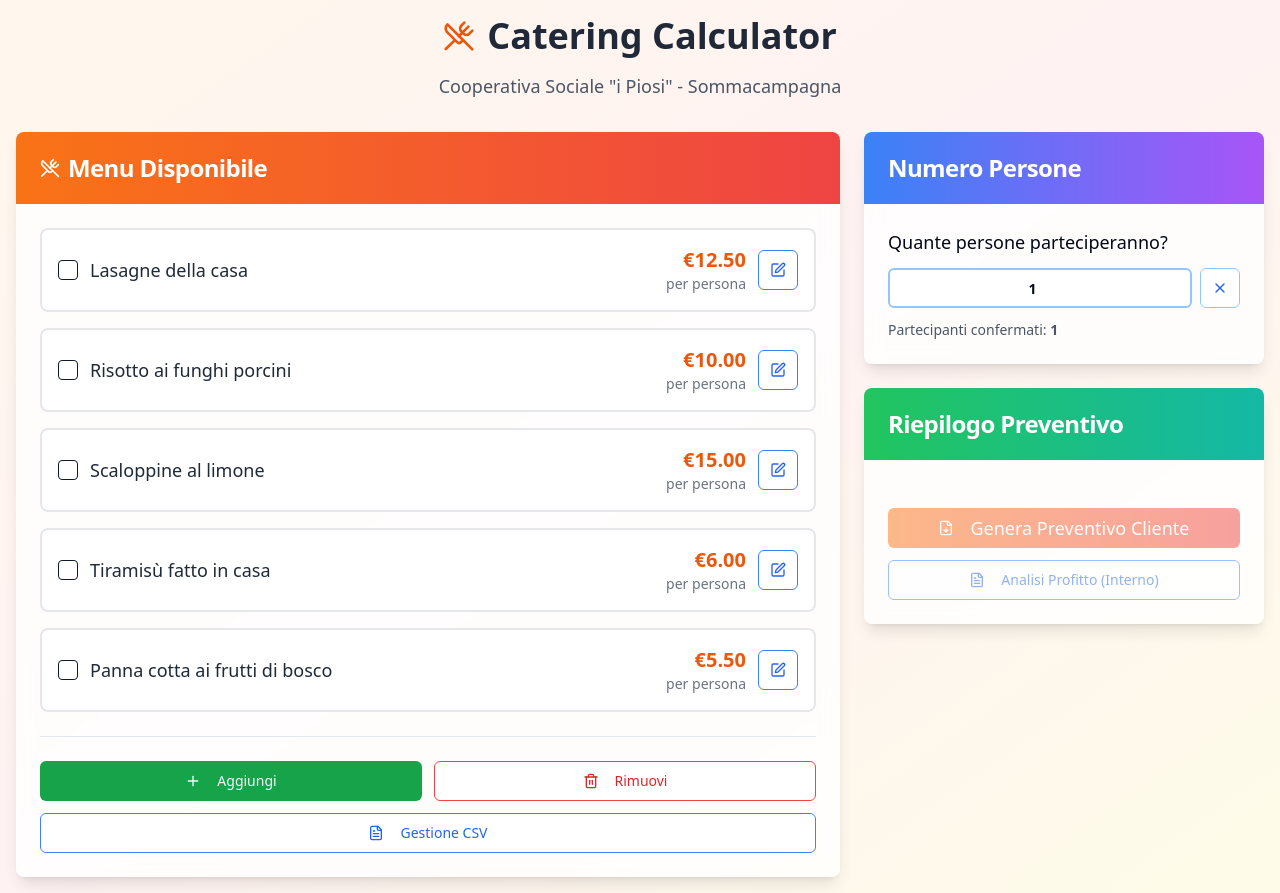
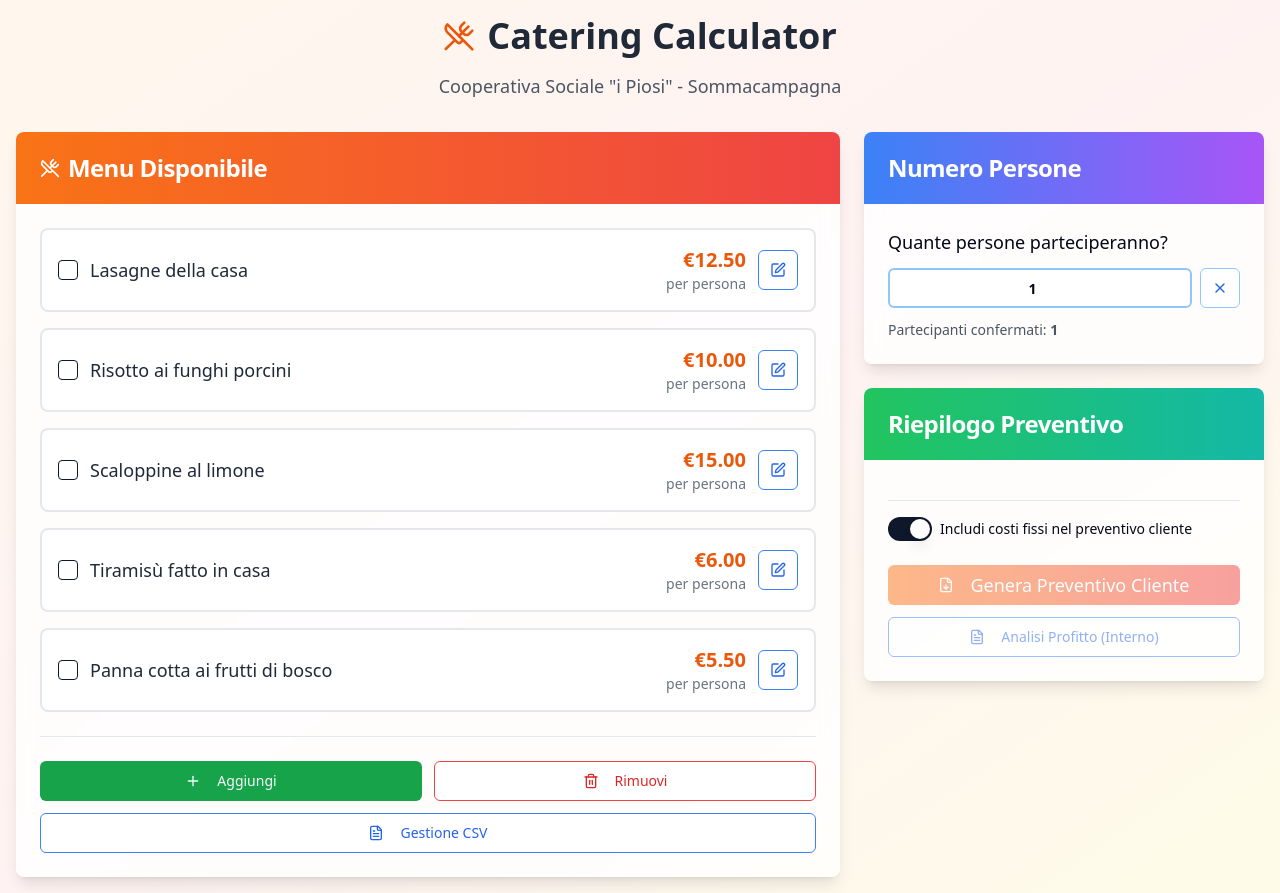
Before and after one commit to serpico3/catering-cost-calculator, a React (Vite) app: page / in a window 1280 px wide. Built offline with nearby package versions, Linux system fonts and the light colour scheme.

Commit message:
Add option to include fixed costs

```diff
--- a/src/components/QuoteSummary.tsx
+++ b/src/components/QuoteSummary.tsx
@@ -2,6 +2,8 @@
 import React, { useState } from 'react';
 import { Card, CardContent, CardHeader, CardTitle } from '@/components/ui/card';
 import { Button } from '@/components/ui/button';
+import { Switch } from '@/components/ui/switch';
+import { Label } from '@/components/ui/label';
 import { FileDown, Settings, FileText } from 'lucide-react';
 import { SelectedProduct } from '@/hooks/useProducts';
 import { FixedCostItem } from '@/hooks/useDynamicFixedCosts';
@@ -23,6 +25,7 @@ const QuoteSummary = ({ selectedProducts, numberOfPeople, fixedCosts, onGenerate
   const [isExportDialogOpen, setIsExportDialogOpen] = useState(false);
   const [isInternalExportDialogOpen, setIsInternalExportDialogOpen] = useState(false);
   const [isFixedCostsDialogOpen, setIsFixedCostsDialogOpen] = useState(false);
+  const [includeFixedCostsInQuote, setIncludeFixedCostsInQuote] = useState(true);
 
   const calculateTotal = () => {
     const selectedTotal = selectedProducts
@@ -35,7 +38,8 @@ const QuoteSummary = ({ selectedProducts, numberOfPeople, fixedCosts, onGenerate
   };
 
   const handleExport = (filename: string) => {
-    onGenerateQuote(filename, selectedProducts, numberOfPeople, fixedCosts);
+    const costsToInclude = includeFixedCostsInQuote ? fixedCosts : [];
+    onGenerateQuote(filename, selectedProducts, numberOfPeople, costsToInclude);
   };
 
   const handleInternalExport = (filename: string) => {
@@ -111,6 +115,19 @@ const QuoteSummary = ({ selectedProducts, numberOfPeople, fixedCosts, onGenerate
           )}
         </div>
 
+        <div className="border-t pt-4 mt-4">
+          <div className="flex items-center space-x-2">
+            <Switch
+              id="include-fixed-costs"
+              checked={includeFixedCostsInQuote}
+              onCheckedChange={setIncludeFixedCostsInQuote}
+            />
+            <Label htmlFor="include-fixed-costs" className="text-sm font-medium">
+              Includi costi fissi nel preventivo cliente
+            </Label>
+          </div>
+        </div>
+
         <div className="grid grid-cols-1 gap-3 mt-6">
           <Button
             onClick={() => setIsExportDialogOpen(true)}
```
